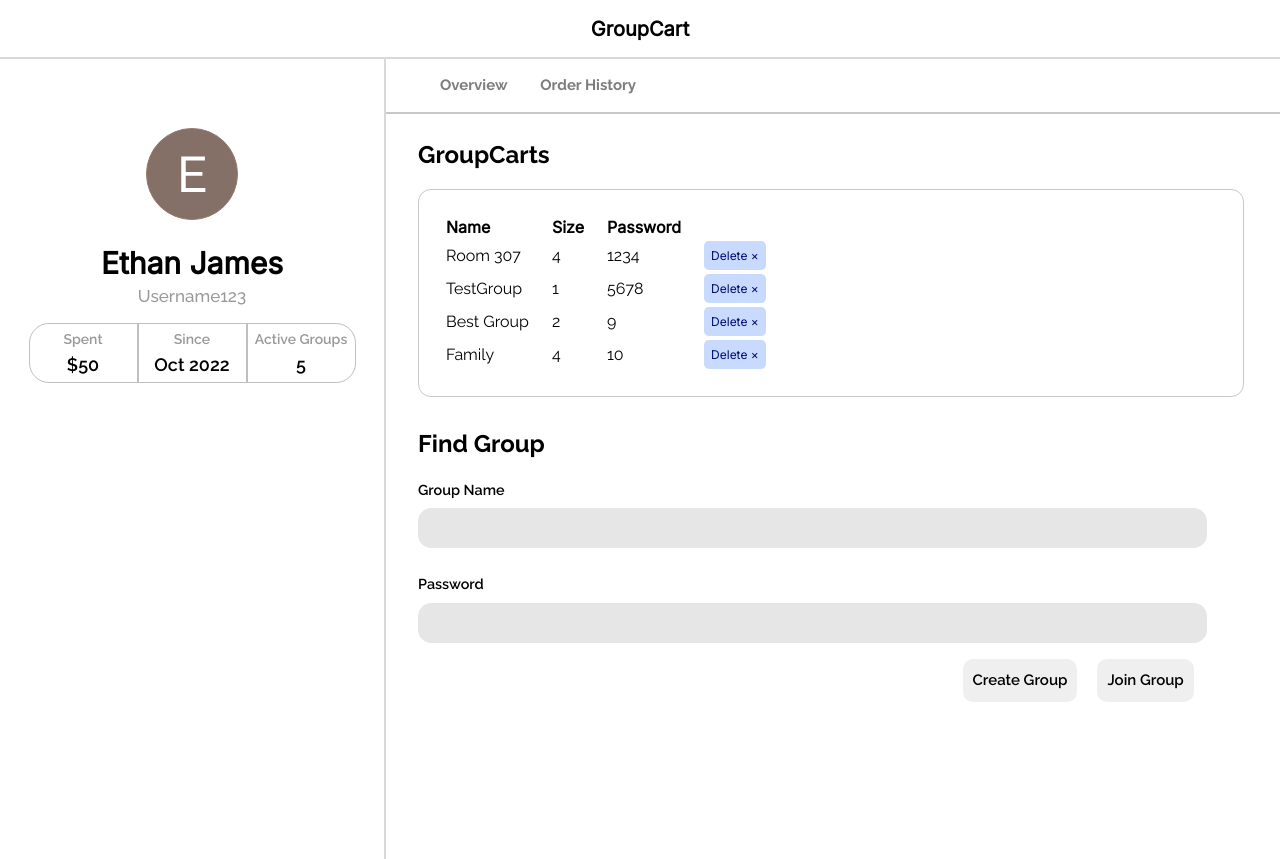
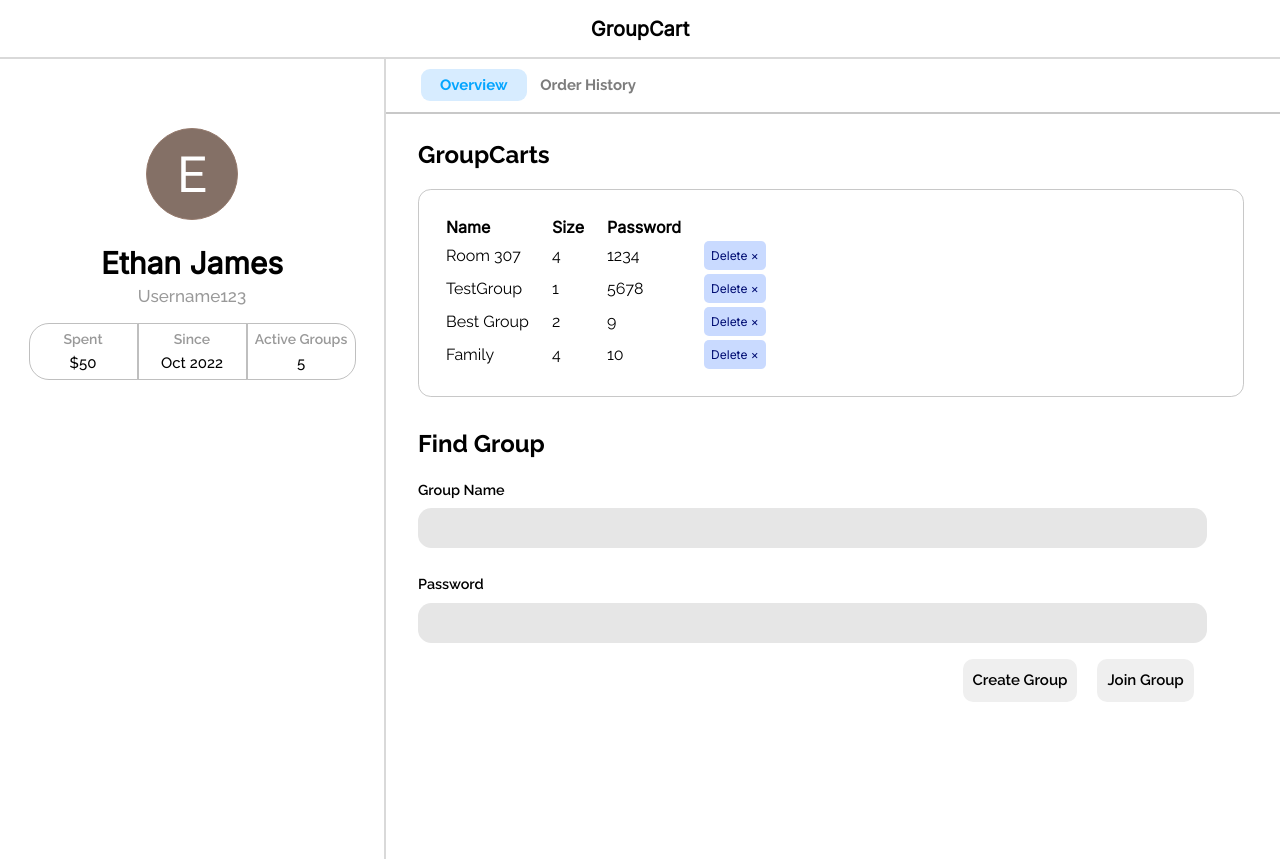
Before and after one commit to ethanoutangoun/groupcart, a React (Create React App) app in the folder frontend/: page /learn-more in a window 1280 px wide. Built offline with nearby package versions, Linux system fonts and the light colour scheme.

Commit message:
Create isOverview state variable for Profile component
Change styling of the Sidebar

```diff
--- a/frontend/src/ProfilePage/Profile.css
+++ b/frontend/src/ProfilePage/Profile.css
@@ -36,7 +36,6 @@ h1{
 
 .bar-button {
     margin-right: 8px;
-    color: #7d7d7d;
     display: inline-block;
     cursor: pointer;
     font-weight: 700;
@@ -51,6 +50,15 @@ h1{
     transition: 0.1s;
     color: #04A5FF;
     background-color:rgba(215,236,255,255);
+}
+
+.active {
+    color: #04A5FF;
+    background-color:rgba(215,236,255,255);
+}
+
+.inactive {
+    color: #7d7d7d;
 }
 
 .bar-button h3 {
--- a/frontend/src/ProfilePage/Profile.js
+++ b/frontend/src/ProfilePage/Profile.js
@@ -1,4 +1,4 @@
-import React, { useState, useEffect } from 'react';
+import React, { useState } from 'react';
 import Table from './Table';
 import CreateForm from './CreateForm/CreateForm';
 import ProfileSideBar from "./ProfileSideBar/ProfileSideBar"
@@ -27,7 +27,7 @@ function Profile() {
             password: "10",
         },
     ]);
-
+    const [isOverview, setOverview] = useState(true);
 
     function updateList(group) {
         setGroupInfo([...groupInfo, group]);
@@ -35,10 +35,8 @@ function Profile() {
 
 
     function removeOneGroup(index) {
-
-
         const updatedList = groupInfo.filter((group, i) => {
-            return i != index
+            return i !== index
         })
         setGroupInfo(updatedList)
     }
@@ -53,10 +51,16 @@ function Profile() {
                 <ProfileSideBar />
                 <div class="border-left">
                     <div className='top-bar'>
-                        <div className='bar-button'>
+                        <div
+                            className={"bar-button " + (isOverview ? "active" : "inactive")}
+                            onClick={() => setOverview(true)}
+                        >
                             <h3>Overview</h3>
                         </div>
-                        <div className='bar-button'>
+                        <div
+                            className={"bar-button " + (isOverview ? "inactive" : "active")}
+                            onClick={() => setOverview(false)}
+                        >
                             <h3>Order History</h3>
                         </div>
                     </div>
--- a/frontend/src/ProfilePage/ProfileSideBar/ProfileSideBar.css
+++ b/frontend/src/ProfilePage/ProfileSideBar/ProfileSideBar.css
@@ -64,8 +64,8 @@
 
 .box .inner-value {
     margin-top: 7px;
-    font-weight: 600;
-    font-size: 18px;
+    font-weight: 500;
+    font-size: 15px;
     color: black;
 }
 
```
